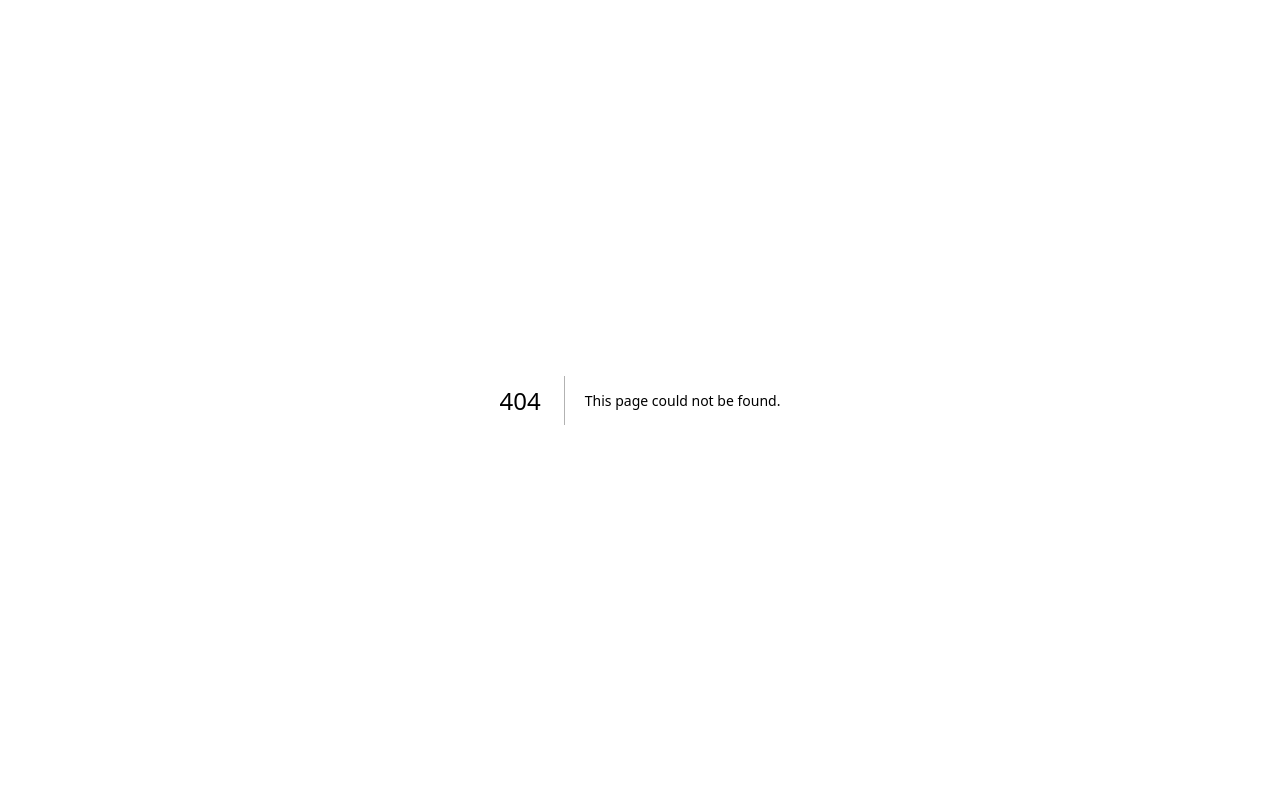
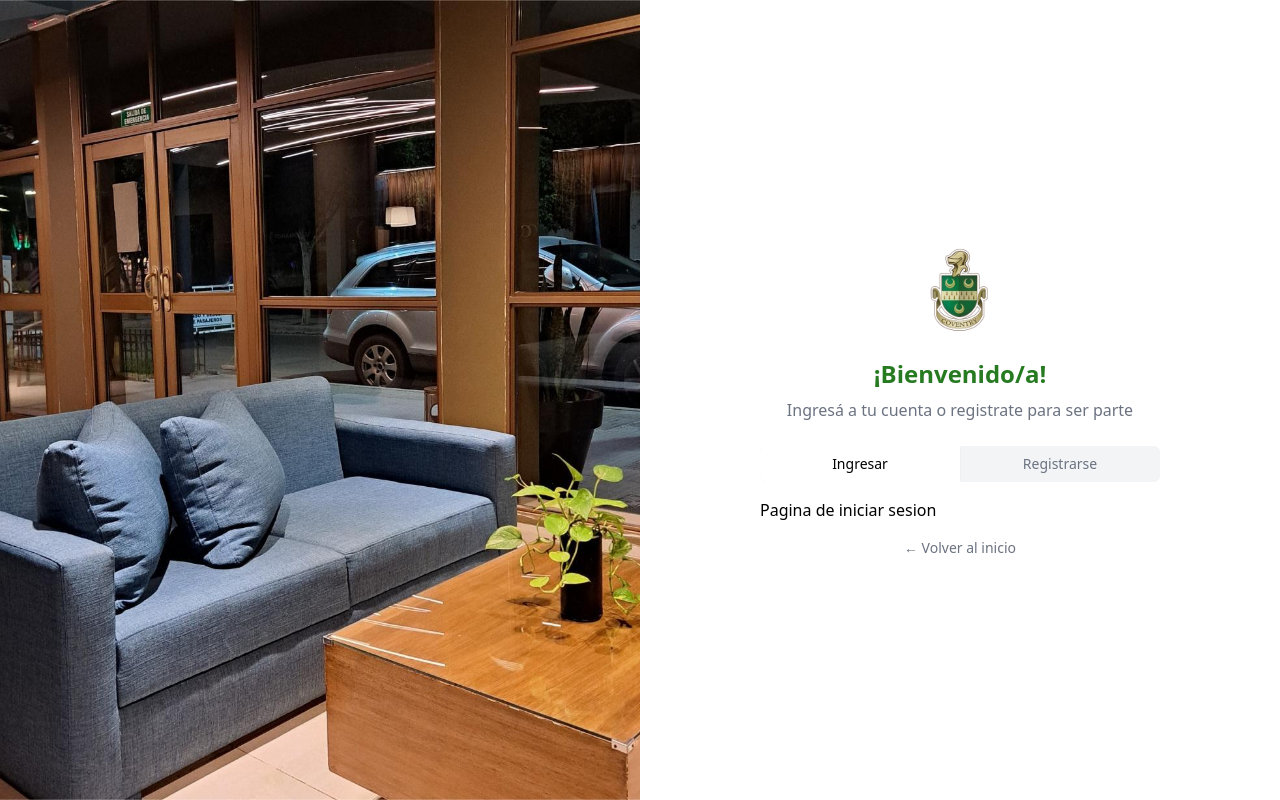
Before and after one commit to hotelcoventry-dev/Hotelcoventry-Front, a Next.js app: page /login in a window 1280 px wide. Before the commit this address had no page. Built offline with nearby package versions, Linux system fonts and the light colour scheme.

Commit message:
agrego pagina login y registro sin form

```diff
--- /dev/null
+++ b/src/app/(login-registro)/layout.tsx
@@ -0,0 +1,108 @@
+"use client";
+
+import { usePathname } from "next/navigation";
+import IniciarSesion from "./login/page";
+import Register from "./registro/page";
+import Link from "next/link";
+import Image from "next/image";
+
+export default function AuthLayout() {
+  const pathname = usePathname();
+  const isLogin = pathname === "/login";
+  const isRegister = pathname === "/registro";
+  return (
+    // <>
+    //   {/* Mostrar form según ruta */}
+    //   {isLogin && <IniciarSesion />}
+    //   {isRegister && <Register />}
+    // </>
+    <div className="flex min-h-screen">
+      {/* Lado izquierdo */}
+      <div className="hidden md:block w-1/2 relative">
+        <Image
+          src="/hotel-living.jpg"
+          alt="Roots"
+          fill
+          className="object-cover object-center"
+        />
+      </div>
+
+      {/* Lado derecho */}
+      <div
+        className="
+          relative flex justify-center items-center
+          w-full md:w-1/2 p-4 md:p-8
+          bg-[url('/hotel-living.jpg')] bg-cover bg-center
+          md:bg-none
+        "
+      >
+        <div
+          className="
+            relative z-10 w-full max-w-md
+            bg-white/30 backdrop-blur-[5px]
+            rounded-xl p-6
+          "
+        >
+          {/* Logo */}
+          <Link href="/">
+            <Image
+              src="/logo-coventry.png"
+              alt="Logo mobile"
+              width={100}
+              height={100}
+              className="mb-4 mx-auto md:hidden"
+            />
+          </Link>
+          <Link href="/">
+            <Image
+              src="/logo-coventry.png"
+              alt="Logo desktop"
+              width={100}
+              height={100}
+              className="mb-4 mx-auto hidden md:block"
+            />
+          </Link>
+
+          <h1 className="text-2xl font-semibold mb-2 text-center font-chewy text-white md:text-[#267B21]">
+            ¡Bienvenido/a!
+          </h1>
+
+          <p className="mb-6 text-center text-black md:text-gray-500">
+            Ingresá a tu cuenta o registrate para ser parte
+          </p>
+
+          {/* Estilo de tabs similar a la imagen */}
+          <div className="flex mb-4 bg-gray-100 rounded-md overflow-hidden">
+            <Link
+              href="/login"
+              className={`flex-1 text-center py-2 text-sm font-medium ${
+                isLogin ? "bg-white text-black shadow-sm" : "text-gray-500"
+              }`}
+            >
+              Ingresar
+            </Link>
+            <Link
+              href="/registro"
+              className={`flex-1 text-center py-2 text-sm font-medium ${
+                isRegister ? "bg-white text-black shadow-sm" : "text-gray-500"
+              }`}
+            >
+              Registrarse
+            </Link>
+          </div>
+
+          {/* Mostrar form según ruta */}
+          {isLogin && <IniciarSesion />}
+          {isRegister && <Register />}
+
+          <Link
+            href="/"
+            className="mt-4 text-sm text-black md:text-gray-500 hover:underline block text-center"
+          >
+            ← Volver al inicio
+          </Link>
+        </div>
+      </div>
+    </div>
+  );
+}
--- /dev/null
+++ b/src/app/(login-registro)/login/page.tsx
@@ -0,0 +1,11 @@
+
+
+const IniciarSesion = ()=>{
+    return(
+        <>
+        <h1>Pagina de iniciar sesion</h1>
+        </>
+    )
+}
+
+export default IniciarSesion
--- /dev/null
+++ b/src/app/(login-registro)/registro/page.tsx
@@ -0,0 +1,11 @@
+
+
+const Register = ()=>{
+    return(
+        <>
+        <h1>Pagina de registro</h1>
+        </>
+    )
+}
+
+export default Register
--- a/src/app/globals.css
+++ b/src/app/globals.css
@@ -2,45 +2,10 @@
 @tailwind components;
 @tailwind utilities;
 
-:root {
-  --background: #ffffff;
-  --foreground: #171717;
-}
 
-@media (prefers-color-scheme: dark) {
-  :root {
-    --background: #0a0a0a;
-    --foreground: #ededed;
-  }
-}
-
-html,
-body {
-  max-width: 100vw;
-  overflow-x: hidden;
-}
-
-body {
-  color: var(--foreground);
-  background: var(--background);
-  font-family: Arial, Helvetica, sans-serif;
-  -webkit-font-smoothing: antialiased;
-  -moz-osx-font-smoothing: grayscale;
-}
 
 * {
   box-sizing: border-box;
   padding: 0;
   margin: 0;
 }
-
-a {
-  color: inherit;
-  text-decoration: none;
-}
-
-@media (prefers-color-scheme: dark) {
-  html {
-    color-scheme: dark;
-  }
-}
```
Also changed, not shown: public/hotel-living.jpg (added), public/logo-coventry.png (added).
